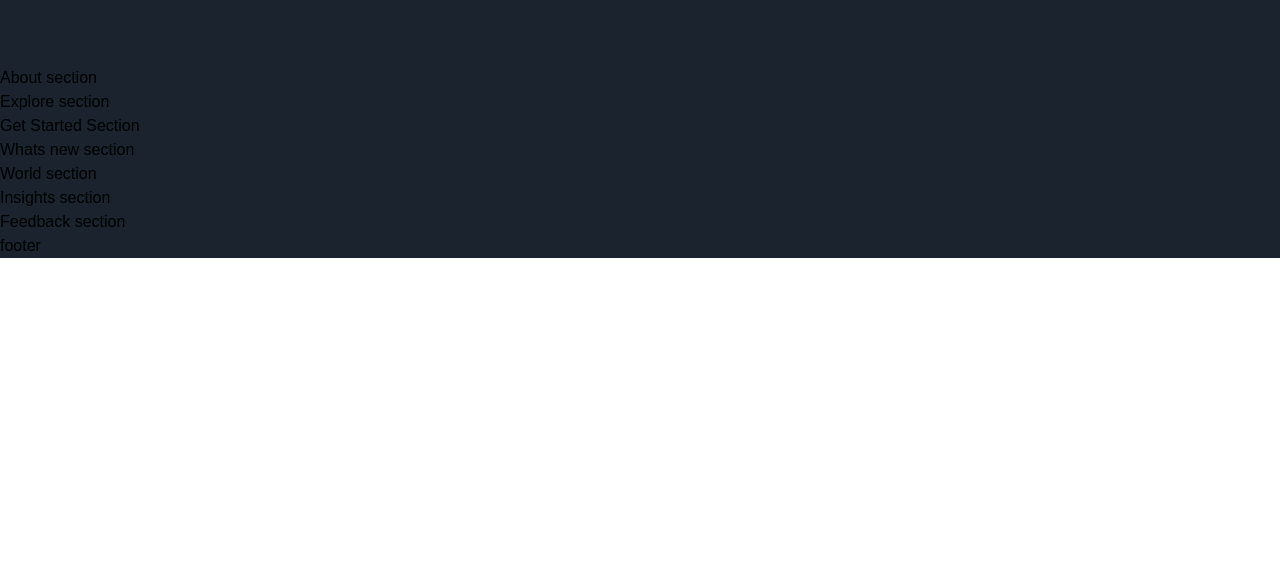
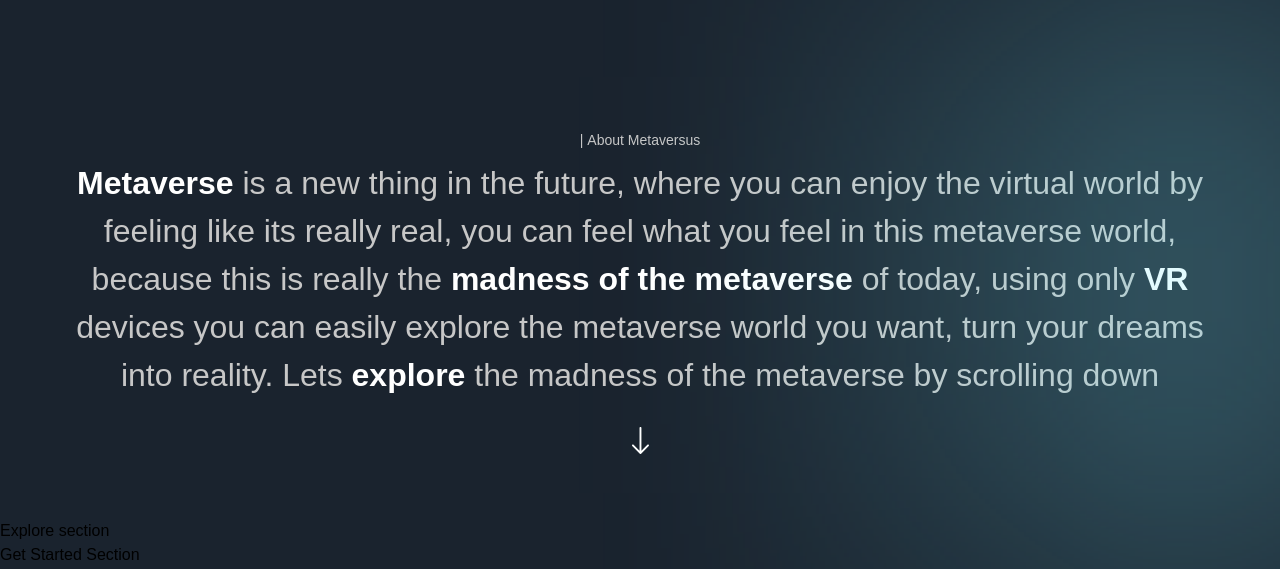
Before and after one commit to bhaveek424/metavers, a Next.js app: page / in a window 1280 px wide. Shown: the part 1098-1667 px from the top of the page. Before the commit the page ends 1356 px from the top, so only its background shows below. Built offline with nearby package versions, Linux system fonts and the light colour scheme; a web font is replaced by a local one.

Commit message:
About section

```diff
--- a/components/CustomTexts.tsx
+++ b/components/CustomTexts.tsx
@@ -1,5 +1,18 @@
 'use client';
+import { motion } from 'framer-motion';
 
-export const TypingText = () => <p>Typing Text</p>;
+import { textContainer, textVariant2 } from '@/utils/motion';
+
+export const TypingText = ({ title, textStyles }: any) => (
+  <motion.p
+    variants={textContainer}
+    className={`font-normal text-[14px] text-secondary-white ${textStyles}`}>
+    {Array.from(title).map((letter: any, index) => (
+      <motion.span variants={textVariant2} key={index}>
+        {letter === ' ' ? '\u00A0' : letter}
+      </motion.span>
+    ))}
+  </motion.p>
+);
 
 export const TitleText = () => <h2>Title Text</h2>;
--- a/sections/About.tsx
+++ b/sections/About.tsx
@@ -1,5 +1,45 @@
 'use client';
+import { motion } from 'framer-motion';
 
-const About = () => <section>About section</section>;
+import styles from '../styles';
+import { TypingText } from '@/components';
+import { fadeIn, staggerContainer } from '@/utils/motion';
+
+const About = () => (
+  <section className={`${styles.paddings} relative z-10`}>
+    <div className="gradient-02 z-0" />
+    <motion.div
+      variants={staggerContainer}
+      initial="hidden"
+      whileInView="show"
+      viewport={{ once: false, amount: 0.25 }}
+      className={`${styles.innerWidth} mx-auto ${styles.flexCenter} flex-col`}>
+      <TypingText title="| About Metaversus" textStyles="text-center" />
+      <motion.p
+        variants={fadeIn('up', 'tween', 0.2, 1)}
+        className="mt-[8px] font-normal sm:text-[32px] text-[20px] text-center text-secondary-white ">
+        <span className="font-extrabold text-white">Metaverse</span> is a new
+        thing in the future, where you can enjoy the virtual world by feeling
+        like its really real, you can feel what you feel in this metaverse
+        world, because this is really the{' '}
+        <span className="font-extrabold text-white">
+          madness of the metaverse
+        </span>{' '}
+        of today, using only{' '}
+        <span className="font-extrabold text-white">VR</span> devices you can
+        easily explore the metaverse world you want, turn your dreams into
+        reality. Lets <span className="font-extrabold text-white">explore</span>{' '}
+        the madness of the metaverse by scrolling down
+      </motion.p>
+
+      <motion.img
+        variants={fadeIn('up', 'tween', 0.3, 1)}
+        src="/arrow-down.svg"
+        alt="arrow down"
+        className="w-[18px] h-[28px] object-contain mt-[28px]"
+      />
+    </motion.div>
+  </section>
+);
 
 export default About;
```
